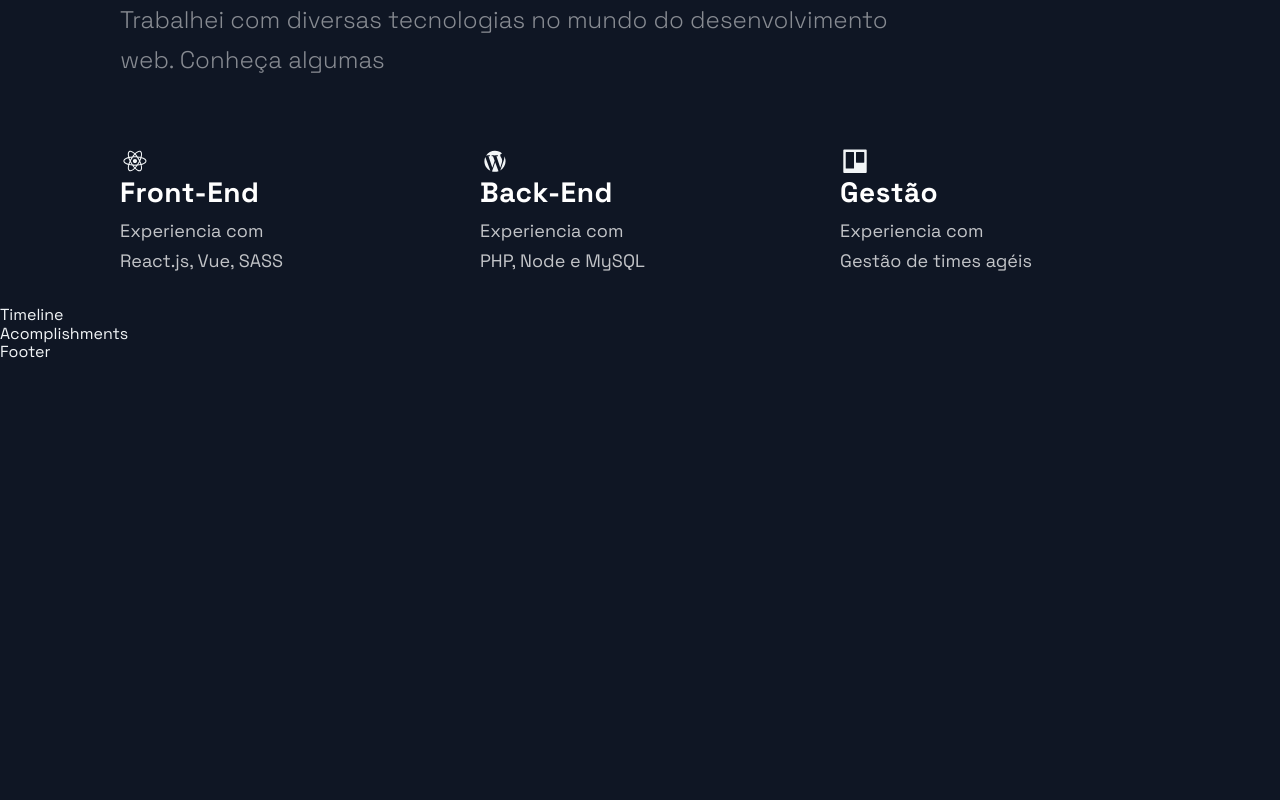
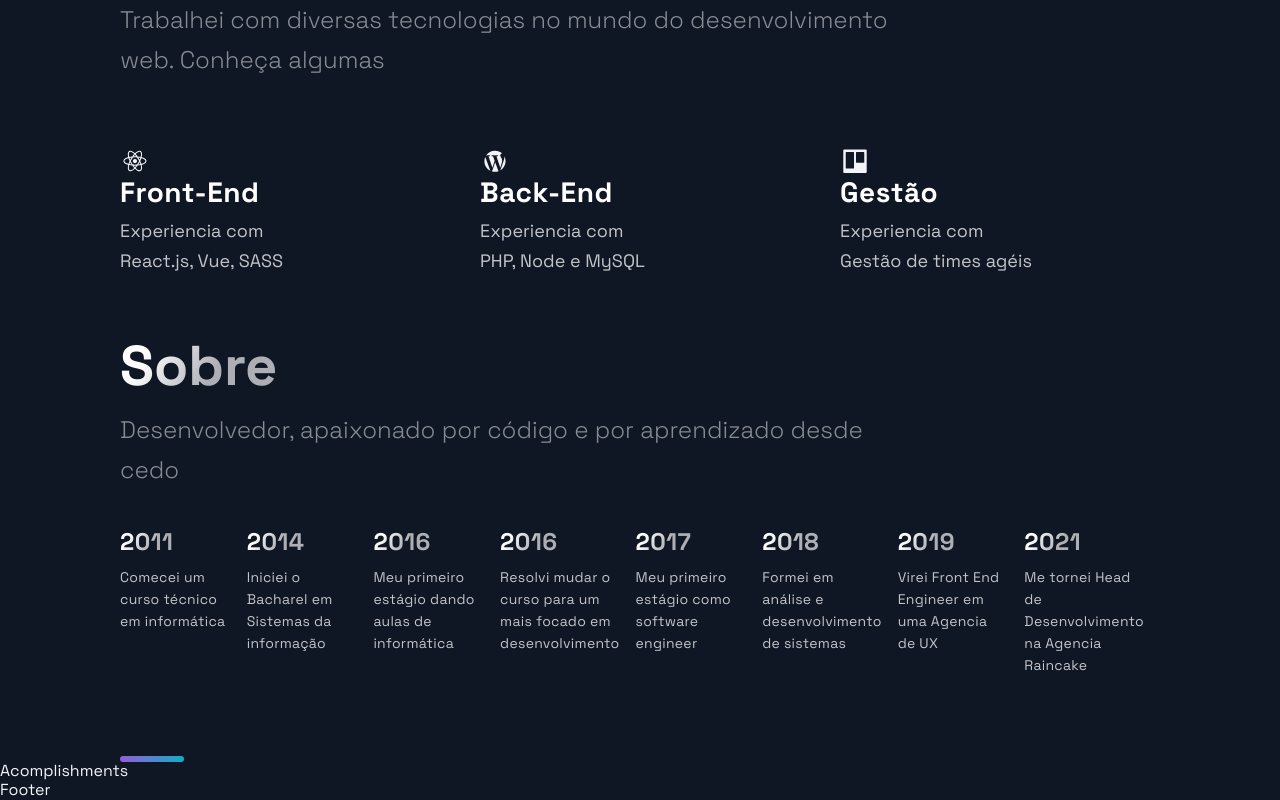
Before and after one commit to aalmeida00/portifolio, a Next.js app: page / in a window 1280 px wide. Shown: the part 1528-2328 px from the top of the page. Before the commit the page ends 1890 px from the top, so only its background shows below. Built offline with nearby package versions, Linux system fonts and the light colour scheme.

Commit message:
feat: timeline about me

```diff
--- a/src/components/TimeLine/TimeLine.js
+++ b/src/components/TimeLine/TimeLine.js
@@ -1,51 +1,143 @@
 import React, { useState, useRef, useEffect } from 'react';
 
-import { CarouselButton, CarouselButtonDot, CarouselButtons, CarouselContainer, CarouselItem, CarouselItemImg, CarouselItemText, CarouselItemTitle, CarouselMobileScrollNode } from './TimeLineStyles';
-import { Section, SectionDivider, SectionText, SectionTitle } from '../../styles/GlobalComponents';
+import {
+  CarouselButton,
+  CarouselButtonDot,
+  CarouselButtons,
+  CarouselContainer,
+  CarouselItem,
+  CarouselItemImg,
+  CarouselItemText,
+  CarouselItemTitle,
+  CarouselMobileScrollNode,
+} from './TimeLineStyles';
+import {
+  Section,
+  SectionDivider,
+  SectionText,
+  SectionTitle,
+} from '../../styles/GlobalComponents';
 import { TimeLineData } from '../../constants/constants';
 
 const TOTAL_CAROUSEL_COUNT = TimeLineData.length;
 
 const Timeline = () => {
-  // const [activeItem, setActiveItem] = useState(0);
-  // const carouselRef = useRef();
+  const [activeItem, setActiveItem] = useState(0);
+  const carouselRef = useRef();
 
-  // const scroll = (node, left) => {
-  //   return node.scrollTo({ left, behavior: 'smooth' });
-  // }
+  const scroll = (node, left) => {
+    return node.scrollTo({ left, behavior: 'smooth' });
+  };
 
-  // const handleClick = (e, i) => {
-  //   e.preventDefault();
+  const handleClick = (e, i) => {
+    e.preventDefault();
 
-  //   if (carouselRef.current) {
-  //     const scrollLeft = Math.floor(carouselRef.current.scrollWidth * 0.7 * (i / TimeLineData.length));
+    if (carouselRef.current) {
+      const scrollLeft = Math.floor(
+        carouselRef.current.scrollWidth * 0.7 * (i / TimeLineData.length)
+      );
 
-  //     scroll(carouselRef.current, scrollLeft);
-  //   }
-  // }
+      scroll(carouselRef.current, scrollLeft);
+    }
+  };
 
-  // const handleScroll = () => {
-  //   if (carouselRef.current) {
-  //     const index = Math.round((carouselRef.current.scrollLeft / (carouselRef.current.scrollWidth * 0.7)) * TimeLineData.length);
+  const handleScroll = () => {
+    if (carouselRef.current) {
+      const index = Math.round(
+        (carouselRef.current.scrollLeft /
+          (carouselRef.current.scrollWidth * 0.7)) *
+          TimeLineData.length
+      );
 
-  //     setActiveItem(index);
-  //   }
-  // }
+      setActiveItem(index);
+    }
+  };
 
   // // snap back to beginning of scroll when window is resized
   // // avoids a bug where content is covered up if coming from smaller screen
-  // useEffect(() => {
-  //   const handleResize = () => {
-  //     scroll(carouselRef.current, 0);
-  //   }
+  useEffect(() => {
+    const handleResize = () => {
+      scroll(carouselRef.current, 0);
+    };
 
-  //   window.addEventListener('resize', handleResize);
-  // }, []);
+    window.addEventListener('resize', handleResize);
+  }, []);
 
   return (
-    <div>
-      Timeline
-    </div>
+    <Section id="about">
+      <SectionTitle>Sobre</SectionTitle>
+      <SectionText>
+        Desenvolvedor, apaixonado por código e por aprendizado desde cedo
+      </SectionText>
+      <CarouselContainer ref={carouselRef} onScroll={handleScroll}>
+        <>
+          {TimeLineData.map((item, i) => (
+            <CarouselMobileScrollNode
+              key={i}
+              final={i === TOTAL_CAROUSEL_COUNT - 1}
+            >
+              <CarouselItem
+                index={i}
+                id={`carousel__item-${i}`}
+                active={activeItem}
+                onClick={(e) => handleClick(e, i)}
+              >
+                <CarouselItemTitle>
+                  {`${item.year}`}
+                  {/* <CarouselItemImg
+                    width="208"
+                    height="6"
+                    viewBox="0 0 208 6"
+                    fill="none"
+                    xmlns="http://www.w3.org/2000/svg"
+                  >
+                    <path
+                      fill-rule="evenodd"
+                      clip-rule="evenodd"
+                      d="M2.5 5.5C3.88071 5.5 5 4.38071 5 3V3.5L208 3.50002V2.50002L5 2.5V3C5 1.61929 3.88071 0.5 2.5 0.5C1.11929 0.5 0 1.61929 0 3C0 4.38071 1.11929 5.5 2.5 5.5Z"
+                      fill="url(#paint0_linear)"
+                      fill-opacity="0.33"
+                    />
+                    <defs>
+                      <linearGradient
+                        id="paint0_linear"
+                        x1="-4.30412e-10"
+                        y1="0.5"
+                        x2="208"
+                        y2="0.500295"
+                        gradientUnits="userSpaceOnUse"
+                      >
+                        <stop stop-color="white" />
+                        <stop
+                          offset="0.79478"
+                          stop-color="white"
+                          stop-opacity="0"
+                        />
+                      </linearGradient>
+                    </defs>
+                  </CarouselItemImg> */}
+                </CarouselItemTitle>
+                <CarouselItemText>{item.text}</CarouselItemText>
+              </CarouselItem>
+            </CarouselMobileScrollNode>
+          ))}
+        </>
+      </CarouselContainer>
+      <CarouselButtons>
+        {TimeLineData.map((item, i) => (
+          <CarouselButton
+            key={i}
+            index={i}
+            active={activeItem}
+            onClick={(e) => handleClick(e, i)}
+            type="button"
+          >
+            <CarouselButtonDot active={activeItem} />
+          </CarouselButton>
+        ))}
+      </CarouselButtons>
+      <SectionDivider />
+    </Section>
   );
 };
 
--- a/src/constants/constants.js
+++ b/src/constants/constants.js
@@ -20,9 +20,15 @@
 ];
 
 export const TimeLineData = [
-  { year: 2017, text: 'Started my journey' },
-  { year: 2018, text: 'Worked as a freelance developer' },
-  { year: 2019, text: 'Founded JavaScript Mastery' },
-  { year: 2020, text: 'Shared my projects with the world' },
-  { year: 2021, text: 'Started my own platform' },
+  { year: 2011, text: 'Comecei um curso técnico em informática' },
+  { year: 2014, text: 'Iniciei o Bacharel em Sistemas da informação' },
+  { year: 2016, text: 'Meu primeiro estágio dando aulas de informática' },
+  {
+    year: 2016,
+    text: 'Resolvi mudar o curso para um mais focado em desenvolvimento',
+  },
+  { year: 2017, text: 'Meu primeiro estágio como software engineer' },
+  { year: 2018, text: 'Formei em análise e desenvolvimento de sistemas' },
+  { year: 2019, text: 'Virei Front End Engineer em uma Agencia de UX' },
+  { year: 2021, text: 'Me tornei Head de Desenvolvimento na Agencia Raincake' },
 ];
```
